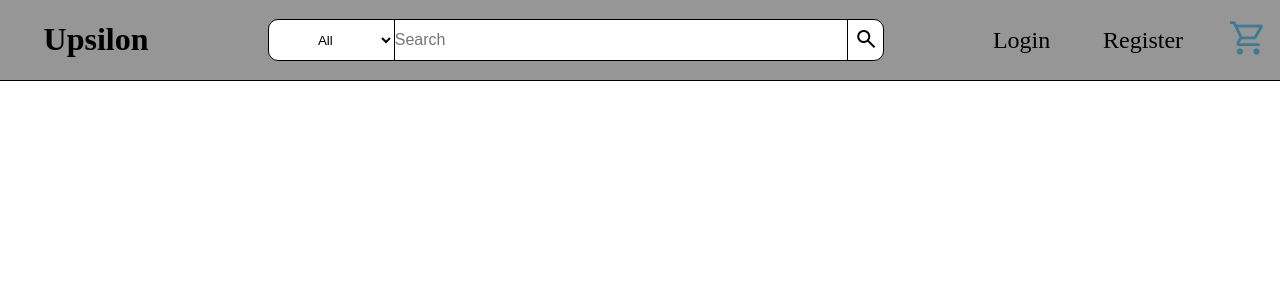
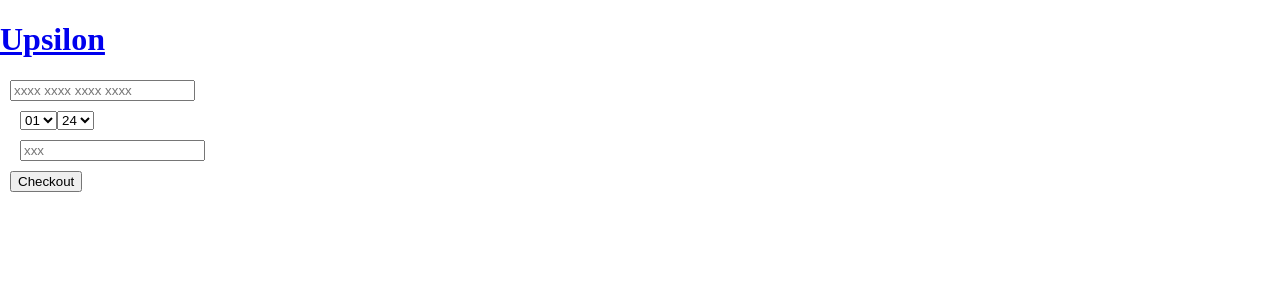
Before and after one commit to TwiliwT/Capstone-Project, a React (Vite) app in the folder Frontend/: page /Checkout in a window 1280 px wide. Shown: the top 300 px of the page. Built offline with nearby package versions, Linux system fonts and the light colour scheme.

Commit message:
basic checkout

```diff
--- a/Frontend/src/App.jsx
+++ b/Frontend/src/App.jsx
@@ -7,6 +7,7 @@ import Register from "./components/register/Register";
 import ListItems from "./components/listitems/ListItems";
 import SingleProduct from "./components/singleitem/SingleProduct";
 import Cart from "./components/cart/Cart";
+import CheckoutForm from "./components/checkoutForm/CheckoutForm";
 
 import TokenContextProvider from "./contexts/TokenContext";
 import RenderContextProvider from "./contexts/RenderHeader";
@@ -17,13 +18,12 @@ function App() {
   const [allProducts, setAllProducts] = useState(null);
   const [userCart, setUserCart] = useState([]);
 
-
   useEffect(() => {
     if (JSON.parse(localStorage.getItem("cart"))) {
-      setUserCart(JSON.parse(localStorage.getItem("cart")))
+      setUserCart(JSON.parse(localStorage.getItem("cart")));
       return;
     } else {
-      localStorage.setItem("cart", JSON.stringify([]))
+      localStorage.setItem("cart", JSON.stringify([]));
     }
   }, []);
 
@@ -53,6 +53,7 @@ function App() {
             path="/Cart"
             element={<Cart userCart={userCart} setUserCart={setUserCart} />}
           />
+          <Route path="/Checkout" element={<CheckoutForm />} />
         </Routes>
       </TokenContextProvider>
     </RenderContextProvider>
--- a/Frontend/src/components/cart/Cart.css
+++ b/Frontend/src/components/cart/Cart.css
@@ -1,4 +1,4 @@
-main {
+.cart-main {
   display: flex;
   min-width: 100%;
   min-height: 100%;
@@ -21,10 +21,8 @@ section {
   display: flex;
   width: 600px;
   padding: 10px;
-    border: solid 1px black
+  border: solid 1px black;
 }
-
-
 
 .total-container {
   min-width: 25%;
--- a/Frontend/src/components/cart/Cart.jsx
+++ b/Frontend/src/components/cart/Cart.jsx
@@ -1,9 +1,12 @@
 import { useEffect, useState } from "react";
+import { useNavigate } from "react-router-dom";
 
 import "./Cart.css";
 
 export default function Cart({ userCart, setUserCart }) {
   const [number, setNumber] = useState(0);
+
+  const navigate = useNavigate();
 
   function handleOnClick(id) {
     setUserCart(JSON.parse(localStorage.getItem("cart")));
@@ -14,15 +17,11 @@ export default function Cart({ userCart, setUserCart }) {
     localStorage.setItem("cart", JSON.stringify(tempArr));
   }
 
-
   //Set up a price subtotal cal here
-  useEffect(()=>{
-
-
-  },[])
+  useEffect(() => {}, []);
 
   return (
-    <main>
+    <main className="cart-main">
       <div className="cart-products-list-container">
         {userCart.length ? (
           userCart.map((product) => {
@@ -63,7 +62,18 @@ export default function Cart({ userCart, setUserCart }) {
         )}
       </div>
       <div className="total-container">
-        <div><p>{`Subtotal: `}</p></div>
+        <div>
+          <p>{`Subtotal: `}</p>
+        </div>
+        <div>
+          <button
+            onClick={() => {
+              navigate("/checkout");
+            }}
+          >
+            Checkout
+          </button>
+        </div>
       </div>
     </main>
   );
--- /dev/null
+++ b/Frontend/src/components/checkoutForm/CheckoutForm.jsx
@@ -0,0 +1,83 @@
+import { useEffect, useContext } from "react";
+import { Link } from "react-router-dom";
+import { RenderContext } from "../../contexts/RenderHeader";
+
+export default function CheckoutForm() {
+  const { renderHeader, setRenderHeader } = useContext(RenderContext);
+
+  useEffect(() => {
+    setRenderHeader(false);
+  }, []);
+
+  return (
+    <main>
+      <div>
+        <Link to="/">
+          <h1 className="logo-login">Upsilon</h1>
+        </Link>
+      </div>
+      <div>
+        <form>
+          <section>
+            <input
+              id="ccn"
+              type="tel"
+              inputMode="numeric"
+              pattern="[0-9\s]{13,19}"
+              autoComplete="cc-number"
+              maxLength={19}
+              placeholder="xxxx xxxx xxxx xxxx"
+              required
+            />
+          </section>
+          <section>
+            <section>
+              <select name="month" required>
+                <option value="january">01</option>
+                <option value="febuary">02</option>
+                <option value="march">03</option>
+                <option value="april">04</option>
+                <option value="may">05</option>
+                <option value="june">06</option>
+                <option value="july">07</option>
+                <option value="august">08</option>
+                <option value="september">09</option>
+                <option value="october">10</option>
+                <option value="november">11</option>
+                <option value="december">12</option>
+              </select>
+              <select name="year" pattern="[0-9\s]{4}" required>
+                <option value="2024">24</option>
+                <option value="2025">25</option>
+                <option value="2026">26</option>
+                <option value="2027">27</option>
+                <option value="2028">28</option>
+                <option value="2029">29</option>
+                <option value="2030">30</option>
+                <option value="2031">31</option>
+                <option value="2032">32</option>
+                <option value="2033">33</option>
+                <option value="2034">34</option>
+              </select>
+            </section>
+            <section>
+              <input
+                id="cvv-number "
+                type="tel"
+                inputMode="numeric"
+                autoComplete="cvv-number"
+                maxLength={3}
+                placeholder="xxx"
+                required
+              />
+            </section>
+          </section>
+          <section>
+            <button>Checkout</button>
+          </section>
+        </form>
+      </div>
+      <div></div>
+    </main>
+  );
+}
```
Also changed, not shown: Frontend/src/components/checkoutForm/CheckoutForm.css (added). Lines whose indentation alone changed are shown as unchanged.
